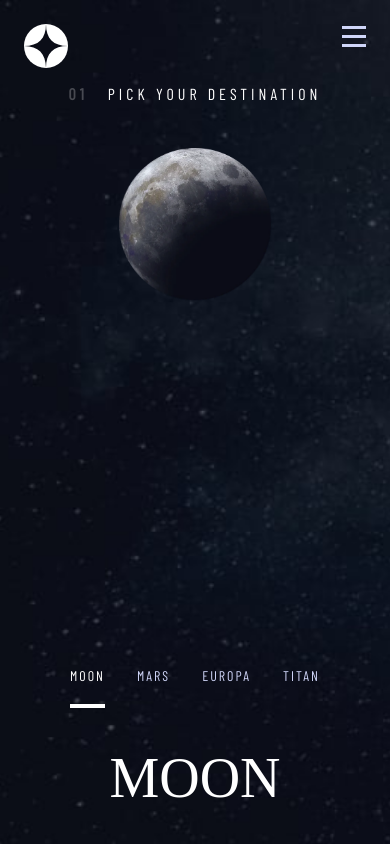
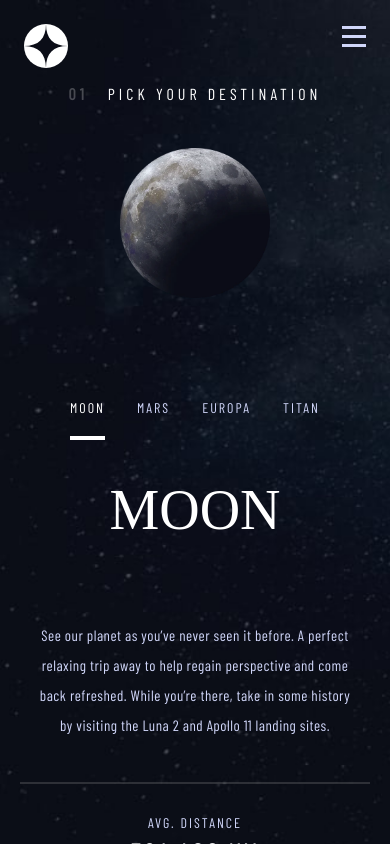
Before and after one commit to JuanJo5433/Space-Tourism-WebSite, a React (Vite) app: page /destination in a window 390 px wide. Built offline with nearby package versions, Linux system fonts and the light colour scheme.

Commit message:
fix: correction of image size and button operation

```diff
--- a/src/components/destinations/Destination.jsx
+++ b/src/components/destinations/Destination.jsx
@@ -20,23 +20,24 @@ const Destination = ({
   const isSelectedOption = (option) => option.toUpperCase() === name;
 
   const OptionItem = ({ option }) => (
-    <li
+    <motion.li
+      layout
       onClick={() => setSelectOption(option)}
-      className={`cursor-pointer h-10 border-b-4 transition-all duration-200 ${
+      className={`cursor-pointer h-10 border-b-4 transition-colors duration-300  z-10 ${
         isSelectedOption(option)
           ? 'border-white text-white'
           : 'border-transparent text-[var(--blue-light)] hover:border-[var(--white)]/50'
       }`}
     >
       {option.toUpperCase()}
-    </li>
+    </motion.li>
   );
 
   return (
     <main className="flex items-center mt-20 md:mt-10 text-[var(--white)] md:mx-15">
       <div className="w-full lg:flex">
         {/* Sección izquierda */}
-        <section className="lg:w-1/2">
+        <section className="lg:w-1/2 h-[300px] md:h-auto">
           <header className="flex justify-center md:justify-start text-[16px] md:text-[20px]">
             <p className="text-preset-5 text-[var(--white)]/25 font-bold">01</p>
             <h3 className="text-preset-5 ml-5">PICK YOUR DESTINATION</h3>
@@ -49,7 +50,7 @@ const Destination = ({
                 src={urlImg}
                 alt={name}
                 {...fadeOnly}
-                className="absolute w-38 h-38 md:w-[457px] md:h-[457px] lg:w-[480px] lg:h-[480px] object-contain"
+                className="absolute w-[150px] h-[150px] md:w-[457px] md:h-[457px] lg:w-[480px] lg:h-[480px] object-contain"
               />
             </AnimatePresence>
           </div>
@@ -60,7 +61,7 @@ const Destination = ({
           <nav className="flex justify-center mb-5 md:mt-24 lg:justify-start md:mx-16">
             <ul className="flex gap-x-8 text-preset-8 text-[14px] md:text-[16px]">
               {options.map((option) => (
-                <OptionItem key={option} option={option} />
+                <OptionItem key={option} option={option}  />
               ))}
             </ul>
           </nav>
```
Also changed, not shown: src/components/crew/Member.jsx (line endings or trailing spaces).
